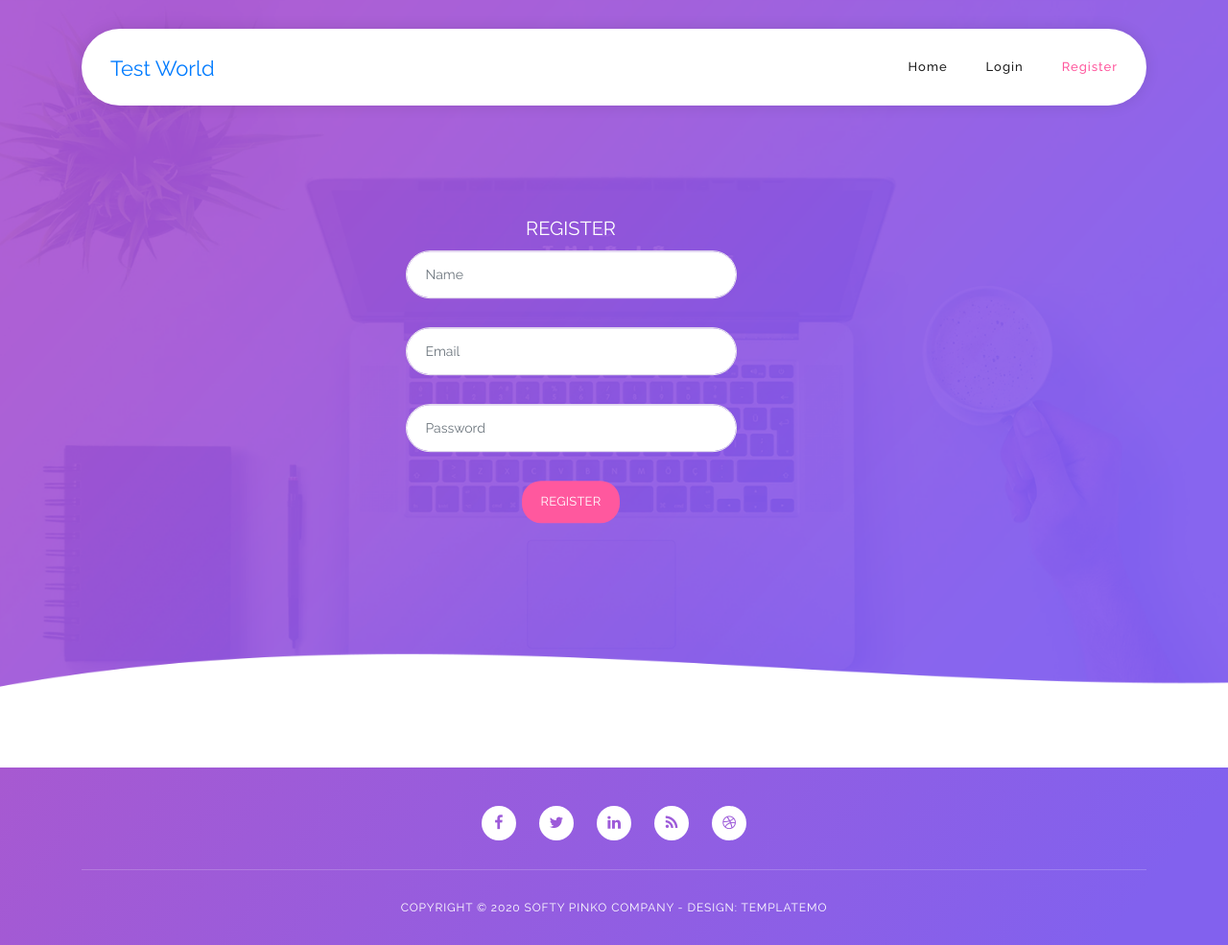
After one commit to Ronakjain515/TestWorld, a Django app: page /register in a window 1280 px wide. The commit adds this page. Shown: the whole page at 96% size. Run offline with Django 3.2, Linux system fonts and the light colour scheme; some libraries are stand-ins or nearby versions.

Commit message:
Setting up login and register UI pages

```diff
--- a/Templates/index.html
+++ b/Templates/index.html
@@ -48,8 +48,8 @@
                         <!-- ***** Menu Start ***** -->
                         <ul class="nav">
                             <li><a href="{% url 'index' %}" class="active">Home</a></li>
-                            <li><a href="#contact-us">Login</a></li>
-                            <li><a href="#contact-us">Register</a></li>
+                            <li><a href="{% url 'login' %}">Login</a></li>
+                            <li><a href="{% url 'register' %}">Register</a></li>
                         </ul>
                         <a class='menu-trigger'>
                             <span>Menu</span>
--- /dev/null
+++ b/Templates/register.html
@@ -0,0 +1,147 @@
+<!DOCTYPE html>
+{% load static %}
+<html lang="en">
+
+  <head>
+
+    <meta charset="utf-8">
+    <meta name="viewport" content="width=device-width, initial-scale=1, shrink-to-fit=no">
+    <meta name="description" content="">
+    <meta name="author" content="">
+    <link href="https://fonts.googleapis.com/css?family=Raleway:100,300,400,500,700,900" rel="stylesheet">
+
+    <title>Register</title>
+
+    <!-- Additional CSS Files -->
+    <link rel="stylesheet" type="text/css" href="{% static 'css/bootstrap.min.css' %}">
+
+    <link rel="stylesheet" type="text/css" href="{% static 'css/font-awesome.css' %}">
+
+    <link rel="stylesheet" href="{% static 'css/templatemo-softy-pinko.css' %}">
+
+    </head>
+
+    <body>
+
+    <!-- ***** Preloader Start ***** -->
+    <div id="preloader">
+        <div class="jumper">
+            <div></div>
+            <div></div>
+            <div></div>
+        </div>
+    </div>
+    <!-- ***** Preloader End ***** -->
+
+
+    <!-- ***** Header Area Start ***** -->
+    <header class="header-area header-sticky">
+        <div class="container">
+            <div class="row">
+                <div class="col-12">
+                    <nav class="main-nav">
+                        <!-- ***** Logo Start ***** -->
+                        <a href="{% url 'index' %}" class="logo">
+                            <label style="font-size: 22px">Test World</label>
+                        </a>
+                        <!-- ***** Logo End ***** -->
+                        <!-- ***** Menu Start ***** -->
+                        <ul class="nav">
+                            <li><a href="{% url 'index' %}">Home</a></li>
+                            <li><a href="{% url 'login' %}">Login</a></li>
+                            <li><a href="{% url 'register' %}" class="active">Register</a></li>
+                        </ul>
+                        <a class='menu-trigger'>
+                            <span>Menu</span>
+                        </a>
+                        <!-- ***** Menu End ***** -->
+                    </nav>
+                </div>
+            </div>
+        </div>
+    </header>
+    <!-- ***** Header Area End ***** -->
+
+    <!-- ***** Welcome Area Start ***** -->
+    <div class="welcome-area" id="welcome">
+
+        <!-- ***** Header Text Start ***** -->
+        <div class="header-text">
+            <div class="container">
+                <div class="row">
+                    <div class="offset-xl-3 col-xl-6 offset-lg-2 col-lg-8 col-md-12 col-sm-12">
+                        <div class="col-lg-10 col-md-6 col-sm-12">
+                            <div class="contact-form">
+                                <form  id="contact" action="" method="get">
+                                    <div class="row">
+                                        <div style="margin: auto;" class="col-lg-10 col-md-12 col-sm-12">
+                                            <label style="color: white; font-size: 20px">REGISTER</label>
+                                        </div>
+                                        <div style="margin: auto;" class="col-lg-10 col-md-12 col-sm-12">
+                                            <fieldset>
+                                                <input name="name" type="text" class="form-control" id="name" placeholder="Name" required>
+                                            </fieldset>
+                                        </div>
+                                        <div style="margin: auto;" class="col-lg-10 col-md-12 col-sm-12">
+                                            <fieldset>
+                                                <input name="email" type="email" class="form-control" id="email" placeholder="Email" required>
+                                            </fieldset>
+                                        </div>
+                                        <div style="margin: auto;" class="col-lg-10 col-md-12 col-sm-12">
+                                            <fieldset>
+                                                <input name="password" type="password" class="form-control" id="password" placeholder="Password" required>
+                                            </fieldset>
+                                        </div>
+                                        <a href="#features" style="margin: auto;" class="main-button-slider">Register</a>
+                                    </div>
+                                </form>
+                            </div>
+                        </div>
+                    </div>
+                </div>
+            </div>
+        </div>
+        <!-- ***** Header Text End ***** -->
+    </div>
+    <!-- ***** Welcome Area End ***** -->
+
+    <!-- ***** Footer Start ***** -->
+    <footer>
+        <div class="container">
+            <div class="row">
+                <div class="col-lg-12 col-md-12 col-sm-12">
+                    <ul class="social">
+                        <li><a href="#"><i class="fa fa-facebook"></i></a></li>
+                        <li><a href="#"><i class="fa fa-twitter"></i></a></li>
+                        <li><a href="#"><i class="fa fa-linkedin"></i></a></li>
+                        <li><a href="#"><i class="fa fa-rss"></i></a></li>
+                        <li><a href="#"><i class="fa fa-dribbble"></i></a></li>
+                    </ul>
+                </div>
+            </div>
+            <div class="row">
+                <div class="col-lg-12">
+                    <p class="copyright">Copyright &copy; 2020 Softy Pinko Company - Design: TemplateMo</p>
+                </div>
+            </div>
+        </div>
+    </footer>
+
+    <!-- jQuery -->
+    <script src="{% static 'js/jquery-2.1.0.min.js' %}"></script>
+
+    <!-- Bootstrap -->
+    <script src="{% static 'js/popper.js' %}"></script>
+    <script src="{% static 'js/bootstrap.min.js' %}"></script>
+
+    <!-- Plugins -->
+    <script src="{% static 'js/scrollreveal.min.js' %}"></script>
+    <script src="{% static 'js/waypoints.min.js' %}"></script>
+    <script src="{% static 'js/jquery.counterup.min.js' %}"></script>
+    <script src="{% static 'js/imgfix.min.js' %}"></script>
+
+    <!-- Global Init -->
+    <script src="{% static 'js/custom.js' %}"></script>
+
+  </body>
+</html>
--- a/testApp/urls.py
+++ b/testApp/urls.py
@@ -3,4 +3,6 @@ from . import views
 
 urlpatterns = [
     path('', views.index, name="index"),
+    path('login', views.login, name="login"),
+    path('register', views.register, name="register"),
 ]
--- a/testApp/views.py
+++ b/testApp/views.py
@@ -5,3 +5,11 @@ from django.shortcuts import render
 
 def index(request):
     return render(request, "index.html")
+
+
+def login(request):
+    return render(request, "login.html")
+
+
+def register(request):
+    return render(request, "register.html")
```
Also changed, not shown: Templates/login.html (added, +142 -0 lines).
